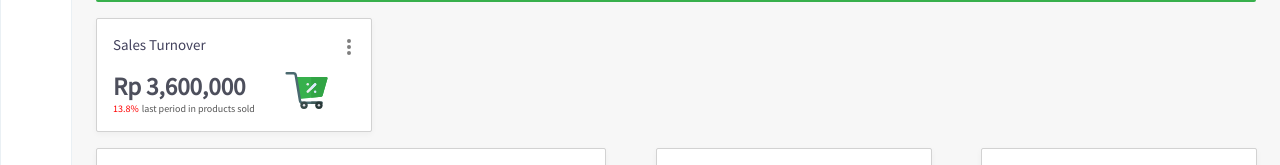
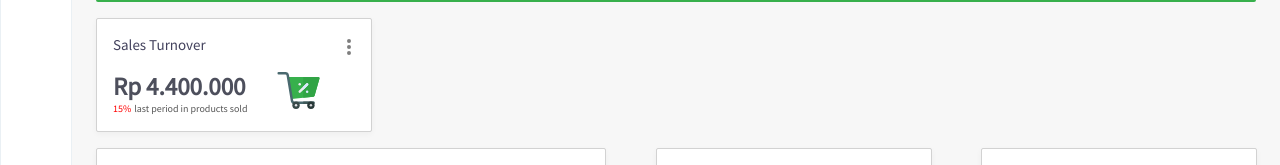
Before and after one commit to amrilsyaifa/advoticts-test, a React (Create React App) app: page / in a window 1280 px wide. Shown: the part 206-371 px from the top of the page. Built offline with nearby package versions, Linux system fonts and the light colour scheme.

Commit message:
Add Dummy data for card dashboard

```diff
--- a/src/Reusables/Components/ListProduct/ListProduct.tsx
+++ b/src/Reusables/Components/ListProduct/ListProduct.tsx
@@ -1,4 +1,5 @@
 import React from "react";
+import { formatCurrency } from "src/Reusables/Helpers/CurrencyHelper";
 import { ISKU } from "src/Reusables/Mock/DataDummy/best-selling-sku";
 import Card from "../Card";
 import Styles from "./ListProduct.module.scss";
@@ -22,7 +23,7 @@ const ListProduct: React.FC<IListProduct> = ({ title, data }) => {
                   <div className={Styles["col"]}>
                     <div className={Styles["title"]}>{item.name}</div>
                     <div className={Styles["row"]}>
-                      <div>{item.price}</div>
+                      <div>{formatCurrency(item.price)}</div>
                       <div>{item.quantitySell}</div>
                     </div>
                   </div>
@@ -35,8 +36,8 @@ const ListProduct: React.FC<IListProduct> = ({ title, data }) => {
                   <div className={Styles["col"]}>
                     <div className={Styles["title"]}>{item.name}</div>
                     <div className={Styles["row"]}>
-                      <div>{item.price}</div>
-                      <div>{item.quantitySell}</div>
+                      <div>{formatCurrency(item.price)}</div>
+                      <div>{item.quantitySell} item</div>
                     </div>
                   </div>
                 </div>
--- /dev/null
+++ b/src/Reusables/Helpers/CurrencyHelper.ts
@@ -0,0 +1,26 @@
+const format = (
+  num: number,
+  currency?: string,
+  minFraction?: number,
+  maxFraction?: number
+) => {
+  const formatter = new Intl.NumberFormat("id-ID", {
+    style: "currency",
+    currency: currency || "IDR",
+
+    minimumFractionDigits: minFraction, // (this suffices for whole numbers, but will print 2500.10 as $2,500.1)
+    maximumFractionDigits: maxFraction, // (causes 2500.99 to be printed as $2,501)
+  });
+  return formatter.format(num);
+};
+
+export const formatCurrency = (num: number) => {
+  if (num % 1 === 0) {
+    return format(num, undefined, 0, 2);
+  } else {
+    return format(num, undefined, 2, undefined);
+  }
+};
+
+export const currencyStringToNumber = (currencyString: string): number =>
+  Number(currencyString.replaceAll(".", "").replaceAll(",", "."));
--- /dev/null
+++ b/src/Reusables/Mock/DataDummy/data-sales-turnover.ts
@@ -0,0 +1,27 @@
+export const defailtDataSalesTurnOver = {
+  price: 0,
+  percentage: 0,
+};
+export const DataSalesTurnOver = {
+  today: { ...defailtDataSalesTurnOver },
+  yesterday: {
+    price: 3600000,
+    percentage: 13.8,
+  },
+  last7Day: {
+    price: 4400000,
+    percentage: 15,
+  },
+  last30Day: {
+    price: 5400000,
+    percentage: 18,
+  },
+  thisMonth: {
+    price: 10400000,
+    percentage: 50,
+  },
+  custom: {
+    price: 24400000,
+    percentage: 70,
+  },
+};
--- a/src/Reusables/Pages/Home/Home.tsx
+++ b/src/Reusables/Pages/Home/Home.tsx
@@ -5,8 +5,9 @@ import DateRangePicker from "src/Reusables/Components/DateRangePicker";
 import InfoBar from "src/Reusables/Components/InfoBar";
 import ListProduct from "src/Reusables/Components/ListProduct";
 import { ISKU } from "src/Reusables/Mock/DataDummy/best-selling-sku";
+import { defailtDataSalesTurnOver } from "src/Reusables/Mock/DataDummy/data-sales-turnover";
 import ChartHome, { ISeries } from "./Components/ChartHome/Chart.Home";
-import HomeCard from "./Components/HomeCard/Home.Card";
+import HomeCard, { IHomeCard } from "./Components/HomeCard/Home.Card";
 import Styles from "./Home.module.scss";
 import useHome from "./Hooks/useHome";
 
@@ -19,6 +20,9 @@ const Home = () => {
   const [endDate, setEndDate] = useState<Date>(new Date());
   const [isDidMount, setIsDidMount] = useState<boolean>(false);
   const [chartData, setChartData] = useState<ISeries[]>([]);
+  const [dataCard, setDataCard] = useState<IHomeCard>({
+    ...defailtDataSalesTurnOver,
+  });
 
   const { onFetchDataSKU, onFetchDataChart } = useHome();
 
@@ -41,11 +45,12 @@ const Home = () => {
   }, []);
 
   const onFetchingData = () => {
-    const res = onFetchDataChart(
+    const { chart, card } = onFetchDataChart(
       moment(startDate).format(formatDate),
       moment(endDate).format(formatDate)
     );
-    setChartData(res);
+    setChartData(chart);
+    setDataCard(card);
     const { bestSelling, topCompetitor } = onFetchDataSKU(
       moment(startDate).format(formatDate),
       moment(endDate).format(formatDate)
@@ -71,7 +76,7 @@ const Home = () => {
       <div className={Styles["wrap-info"]}>
         <InfoBar title="MARKET INSIGHTS" />
       </div>
-      <HomeCard />
+      <HomeCard price={dataCard.price} percentage={dataCard.percentage} />
       <div className={Styles["wrap-list"]}>
         <div className={Styles["chart"]}>
           <ChartHome series={chartData} />
--- a/src/Reusables/Pages/Home/Hooks/useHome.tsx
+++ b/src/Reusables/Pages/Home/Hooks/useHome.tsx
@@ -6,6 +6,7 @@ import {
 import { findPeriodList } from "src/Reusables/Helpers/DateHelper";
 import { BestSellingSKU } from "src/Reusables/Mock/DataDummy/best-selling-sku";
 import { ChartDummy } from "src/Reusables/Mock/DataDummy/chart";
+import { DataSalesTurnOver } from "src/Reusables/Mock/DataDummy/data-sales-turnover";
 import { TopCompetitorSKU } from "src/Reusables/Mock/DataDummy/top-competitor-sku";
 
 const useHome = () => {
@@ -81,8 +82,11 @@ const useHome = () => {
 
   const onFetchDataChart = (start: string, end: string) => {
     const result = findPeriodList(new Date(start), new Date(end));
-    const response = result ? ChartDummy[result.key] : [];
-    return response;
+    const responseChart = result ? ChartDummy[result.key] : [];
+    const responseCard = result
+      ? DataSalesTurnOver[result.key]
+      : { price: 0, percentage: 0 };
+    return { chart: responseChart, card: responseCard };
   };
   return {
     onFetchDataSKU,
--- a/src/Reusables/Pages/Home/components/HomeCard/Home.Card.tsx
+++ b/src/Reusables/Pages/Home/components/HomeCard/Home.Card.tsx
@@ -1,8 +1,14 @@
 import React from "react";
 import Card from "src/Reusables/Components/Card";
+import { formatCurrency } from "src/Reusables/Helpers/CurrencyHelper";
 import Styles from "./HomeCard.module.scss";
 
-const HomeCard = () => {
+export interface IHomeCard {
+  price: number;
+  percentage: number;
+}
+
+const HomeCard: React.FC<IHomeCard> = ({ price, percentage }) => {
   return (
     <div className={Styles["wrap-card"]}>
       <Card>
@@ -13,9 +19,9 @@ const HomeCard = () => {
           <div className={Styles["title-card"]}>Sales Turnover</div>
           <div className={Styles["row"]}>
             <div className={Styles["col"]}>
-              <div className={Styles["currency"]}>Rp 3,600,000</div>
+              <div className={Styles["currency"]}>{formatCurrency(price)}</div>
               <div className={Styles["row"]}>
-                <div className={Styles["red"]}>13.8%</div>
+                <div className={Styles["red"]}>{percentage}%</div>
                 <div className={Styles["normal"]}>
                   last period in products sold
                 </div>
```
